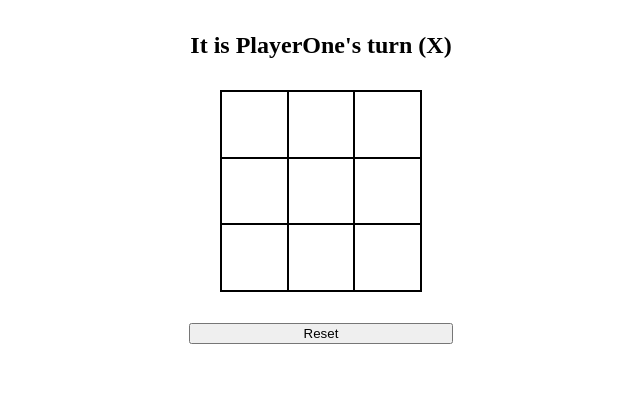
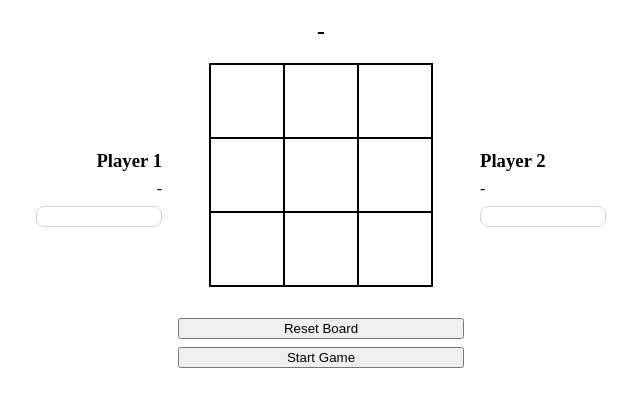
Before and after one commit to MrRed4/tictactoe, a plain HTML site: page index.html in a window 1280 px wide. Shown: the whole page, without its empty margins (319-959 px from the left). Drawn offline with Linux system fonts and the light colour scheme.

Commit message:
Update styling and add ability to change player's names

```diff
--- a/index.html
+++ b/index.html
@@ -3,15 +3,36 @@
 <head>
     <meta charset="UTF-8">
     <meta name="viewport" content="width=device-width, initial-scale=1.0">
-    <title>Document</title>
+    <title>Tic-Tac-Toe</title>
     <script defer src="script.js"></script>
     <link rel="stylesheet" href="style.css">
 </head>
 <body>
-    <h2 class="turn"></h2>
-    <div id="board">
-
+    <div class="namespace left">
+        <h3>Player 1</h3>
+        <p class="playerone-username">-</p>
+        <input type="text" class="name-input playerone-input" maxlength="14">
     </div>
-    <button class="reset">Reset</button>
+    <div class="main">
+        <h2 class="turn">-</h2>
+        <div id="board">
+            <button class="square"></button>
+            <button class="square"></button>
+            <button class="square"></button>
+            <button class="square"></button>
+            <button class="square"></button>
+            <button class="square"></button>
+            <button class="square"></button>
+            <button class="square"></button>
+            <button class="square"></button>
+        </div>
+        <button class="reset">Reset Board</button>
+        <button class="start-game">Start Game</button>
+    </div>
+    <div class="namespace right">
+        <h3>Player 2</h3>
+        <p class="playertwo-username">-</p>
+        <input type="text" class="name-input playertwo-input" maxlength="14">
+    </div>
 </body>
 </html>
--- a/script.js
+++ b/script.js
@@ -46,37 +46,45 @@ function Square() {
     return { addMark, getValue }
 }
 
-const createPlayers = (playerOneName, playerTwoName) => {
-    return [
+const Players = (() => {
+
+    let players = [
         {
-            name: playerOneName,
+            name: 'Player 1',
             mark: 'X',
         },
         {
-            name: playerTwoName,
+            name: 'Player 2',
             mark: 'O',
         }
     ]
-}
+
+    const getPlayers = () => players
+
+    const changePlayerName = (player, newName) => {
+        players[player].name = newName
+    }
+
+    return { getPlayers, changePlayerName }
+})()
 
 const gameController = () => {
 
-    let players = createPlayers('PlayerOne', 'PlayerTwo')
-    let userTurn = players[0]
+    let userTurn = Players.getPlayers()[0]
 
     let winner;
     let gameover = false;
 
     const swapTurn = () => {
-        if (userTurn == players[1]) {
-            userTurn = players[0]
+        if (userTurn == Players.getPlayers()[1]) {
+            userTurn = Players.getPlayers()[0]
         } else {
-            userTurn = players[1]
+            userTurn = Players.getPlayers()[1]
         }
     }
 
     const reset = () => {
-        userTurn = players[0]
+        userTurn = Players.getPlayers()[0]
         gameover = false;
     }
 
@@ -115,16 +123,22 @@ const gameController = () => {
 }
 
 const domController = () => {
+
     const domBoard = document.querySelector('#board')
     const turnMessage = document.querySelector('.turn')
+    const startButton = document.querySelector('.start-game')
+    const playerOneInput = document.querySelector('.playerone-input')
+    const playerTwoInput = document.querySelector('.playertwo-input')
+    const playerOneUsernameField = document.querySelector('.playerone-username')
+    const playerTwoUsernameField = document.querySelector('.playertwo-username')
 
     const game = gameController()
 
-    const render = () => {
+    const renderBoard = () => {
         if (!game.checkGameState()) {
             turnMessage.textContent = `It is ${game.currentTurn().name}'s turn (${game.currentTurn().mark})`
         } else {
-            turnMessage.textContent = `${game.checkWinner().name} is the winner!!!`
+            turnMessage.textContent = `${game.checkWinner().name} is the winner!`
         }
 
         const currentBoard = Gameboard.getBoard()
@@ -138,19 +152,38 @@ const domController = () => {
                 domBoard.appendChild(btn).textContent = square.getValue()
         })
     }
-    // Initial render
-    render()
+
+    function startGame () {
+        playerOneUsernameField.textContent = playerOneInput.value
+        playerTwoUsernameField.textContent = playerTwoInput.value
+
+        if (playerOneInput.value) {
+            Players.changePlayerName(0, playerOneInput.value)
+        }
+
+        if (playerTwoInput.value) {
+            Players.changePlayerName(1, playerTwoInput.value)
+        }
+
+        playerOneInput.remove()
+        playerTwoInput.remove()
+        startButton.remove()
+
+        renderBoard()
+    }
 
     function reset() {
         Gameboard.newBoard()
         game.reset()
-        render()
+        renderBoard()
     }
+
     document.querySelector('.reset').onclick = reset
+    document.querySelector('.start-game').onclick = startGame
 
     function selectMove(event) {
         game.playTurn(event.target.classList[1])
-        render()
+        renderBoard()
     }
 }
 
--- a/style.css
+++ b/style.css
@@ -1,14 +1,24 @@
 html {
     display: flex;
-    height: 100%;
     justify-content: center;
+}
+
+body {
+    display: flex;
+    flex-direction: row;
+    gap: 12px;
+    align-items: center;
+}
+
+button {
+    cursor: pointer;
 }
 
 #board {
     outline: 1px solid black;
     display: grid;
-    height: 200px;
-    width: 200px;
+    height: 222px;
+    width: 222px;
     margin: 32px;
     grid-template-columns: repeat(3, 1fr);
     grid-template-rows: repeat(3, 1fr);
@@ -20,7 +30,6 @@ html {
     align-items: center;
     border: 1px solid black;
     background: none;
-    cursor: pointer;
 }
 
 .square:active {
@@ -28,11 +37,47 @@ html {
 }
 
 .reset, .turn {
-    width: 100%;
     text-align: center;
     margin: 0;
 }
 
 .turn {
-    padding-top: 24px;
+    position: absolute;
+    margin-left: auto;
+    margin-right: auto;
+    left: 0;
+    right: 0;
+    top: 18px;
+    text-align: center;
 }
+
+.reset {
+    margin-bottom: 8px;
+}
+
+.namespace {
+    display: flex;
+    flex-direction: column;
+    width: 200px;
+}
+
+.namespace > * {
+    margin: 4px;
+}
+
+.left {
+    align-items: flex-end;
+}
+
+.name-input {
+    width: 120px;
+    border: 1px solid lightgray;
+    border-radius: 8px;
+    padding: 2px;
+}
+
+.main {
+    display: flex;
+    flex-direction: column;
+    margin-top: 24px;
+}
```
